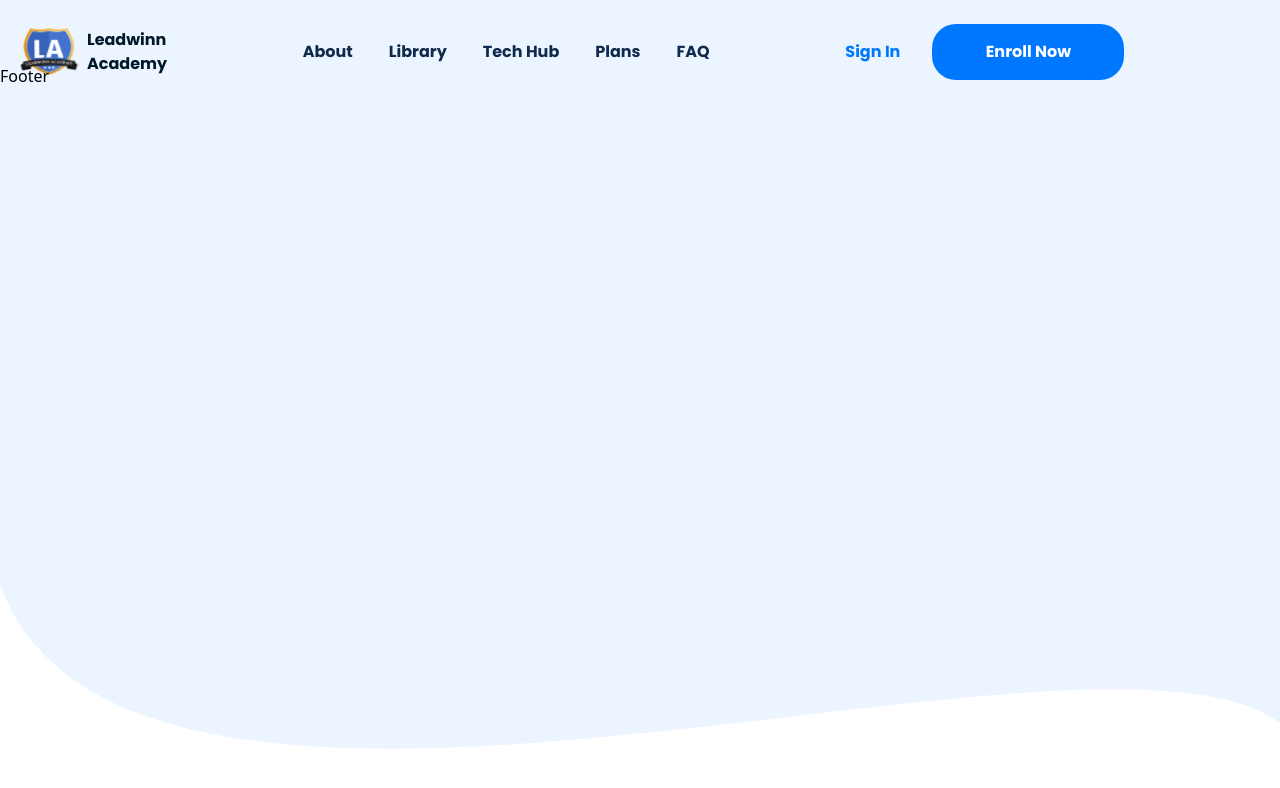
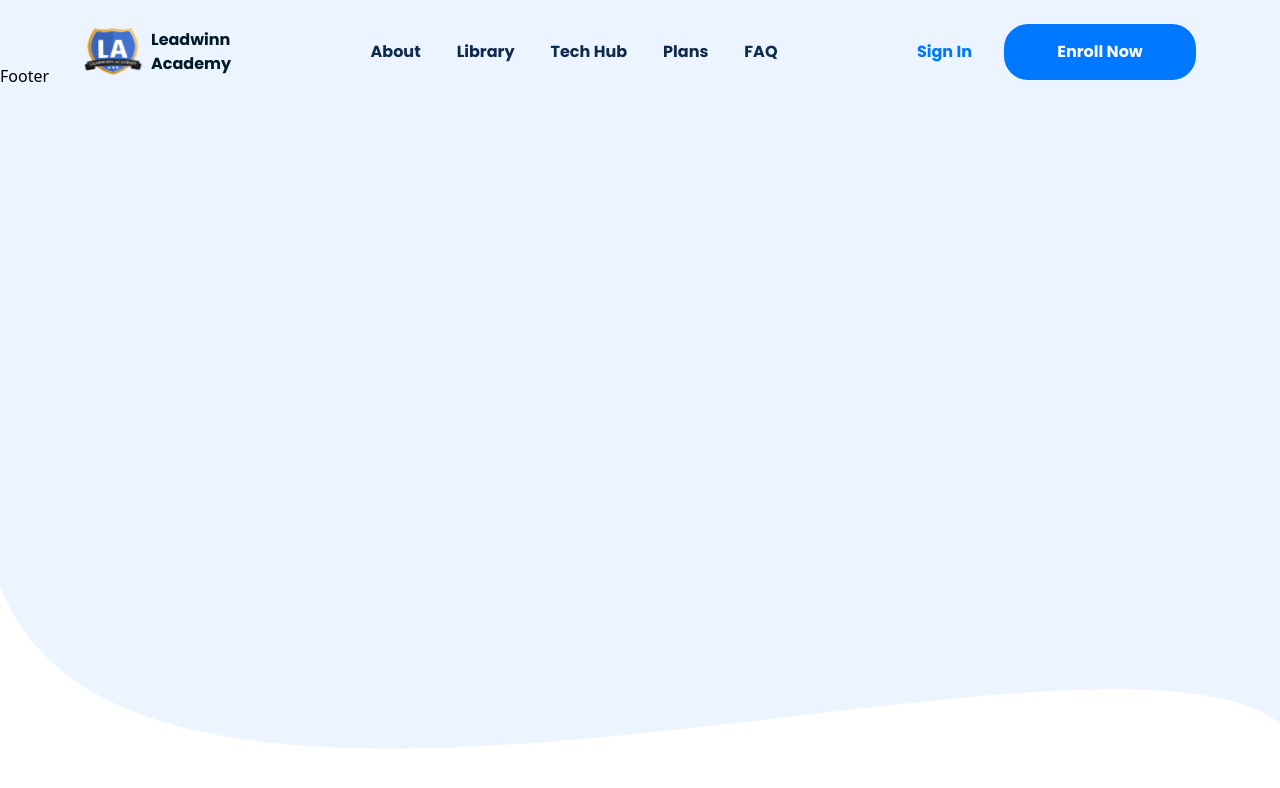
Before and after one commit to Adeleyeha-17/Leadwinn-Academy, a React (Vite) app: page / in a window 1280 px wide. Shown: the top 788 px of the page. Built offline with nearby package versions, Linux system fonts and the light colour scheme.

Commit message:
updated navbar

```diff
--- a/src/components/Navbar/Navbar.tsx
+++ b/src/components/Navbar/Navbar.tsx
@@ -1,18 +1,19 @@
-import React, {useState} from 'react'
-import {Link} from 'react-router-dom'
-import {AiOutlineClose, AiOutlineMenu} from "react-icons/ai"
+import React, { useState } from 'react';
+import { Link } from 'react-router-dom';
+import { AiOutlineClose, AiOutlineMenu } from "react-icons/ai";
 
 export const Navbar: React.FC = () => {
-   const [nav, setNav] = useState(false)
+   const [nav, setNav] = useState(false);
 
    const toggleFunc = () => {
-      setNav((prevState => !prevState));
-   }
+      setNav((prevState) => !prevState);
+   };
+
    return (
-      <>
-         <nav className="flex justify-between items-center h-16 px-5 pt-10 md:max-xl:px-7 md:max-w-6xl lg:max-w-7xl mx-auto">
-            <div className="flex items-center gap-2">
-               <Link to="/"><img src="../leadwinn.svg" alt="leadwinn logo" className='w-14 sm:w-full'/></Link>
+      <div>
+         <div className="flex justify-between items-center space-x-20 h-16 px-5 pt-10 md:max-w-5xl lg:max-w-6xl mx-auto">
+            <div className="flex justify-between items-center gap-2">
+               <Link to="/"><img src="../leadwinn.svg" alt="leadwinn logo" className='w-14 md:w-full' /></Link>
                <span className="flex flex-col text-lead-black md:max-lg:text-sm font-bold font-poppins">
                   <h1>Leadwinn</h1>
                   <h1>Academy</h1>
@@ -27,26 +28,20 @@ export const Navbar: React.FC = () => {
                <Link to="/faq">FAQ</Link>
             </div>
 
-            <div className="hidden sm:flex md:max-lg:space-x-6 space-x-8 font-poppins md:max-lg:text-sm text-base font-semibold">
+            <div className="hidden sm:flex md:max-lg:space-6 space-x-8 font-poppins md:max-lg:text-sm text-base font-semibold">
                <Link to="" className='flex justify-center items-center text-head-blue'>Sign In</Link>
                <Link to="" className="flex justify-center items-center md:max-lg:w-36 md:max-lg:h-10 w-48 h-14 gap-3 bg-head-blue text-white rounded-3xl">Enroll Now</Link>
             </div>
 
-            <div onClick={toggleFunc}
-               className="cursor">
-               {
-               nav ? <AiOutlineClose size={28}
-                  className="sm:hidden"/> : <AiOutlineMenu size={28}
-                  className="sm:hidden"/>
-               }
+            <div onClick={toggleFunc} className="cursor-pointer md:hidden">
+               {nav ? <AiOutlineClose size={28} className="sm:hidden" /> : <AiOutlineMenu size={28} className="sm:hidden" />}
             </div>
+         </div>
 
-            <div className={
-               nav ? "fixed left-0 top-0 w-1/2 h-full bg-nav-blue border-r border-gray-200 sm:hidden transition-all ease-in-out duration-500 z-10" : "fixed -left-full"
-            }>
+         <div className={nav ? "fixed left-0 top-0 w-1/2 h-full bg-nav-blue border-r border-gray-200 sm:hidden transition-all ease-in-out duration-500 z-10" : "fixed -left-full"}>
                <div className="font-poppins pt-20 mx-3 flex flex-col font-semibold">
                   <div className="flex items-center gap-2 ml-2 -mt-15">
-                     <Link to="/"><img src="../leadwinn.svg" alt="leadwinn logo" className='w-14 sm:w-full'/></Link>
+                     <Link to="/"><img src="../leadwinn.svg" alt="leadwinn logo" className='w-14 sm:w-full' /></Link>
                      <span className="flex flex-col text-lead-black font-bold font-poppins">
                         <h1>Leadwinn</h1>
                         <h1>Academy</h1>
@@ -61,7 +56,7 @@ export const Navbar: React.FC = () => {
                   <Link to="register" className="p-4 text-head-blue">Enroll Now</Link>
                </div>
             </div>
-         </nav>
-      </>
-   )
-}
+
+      </div>
+   );
+};
```
